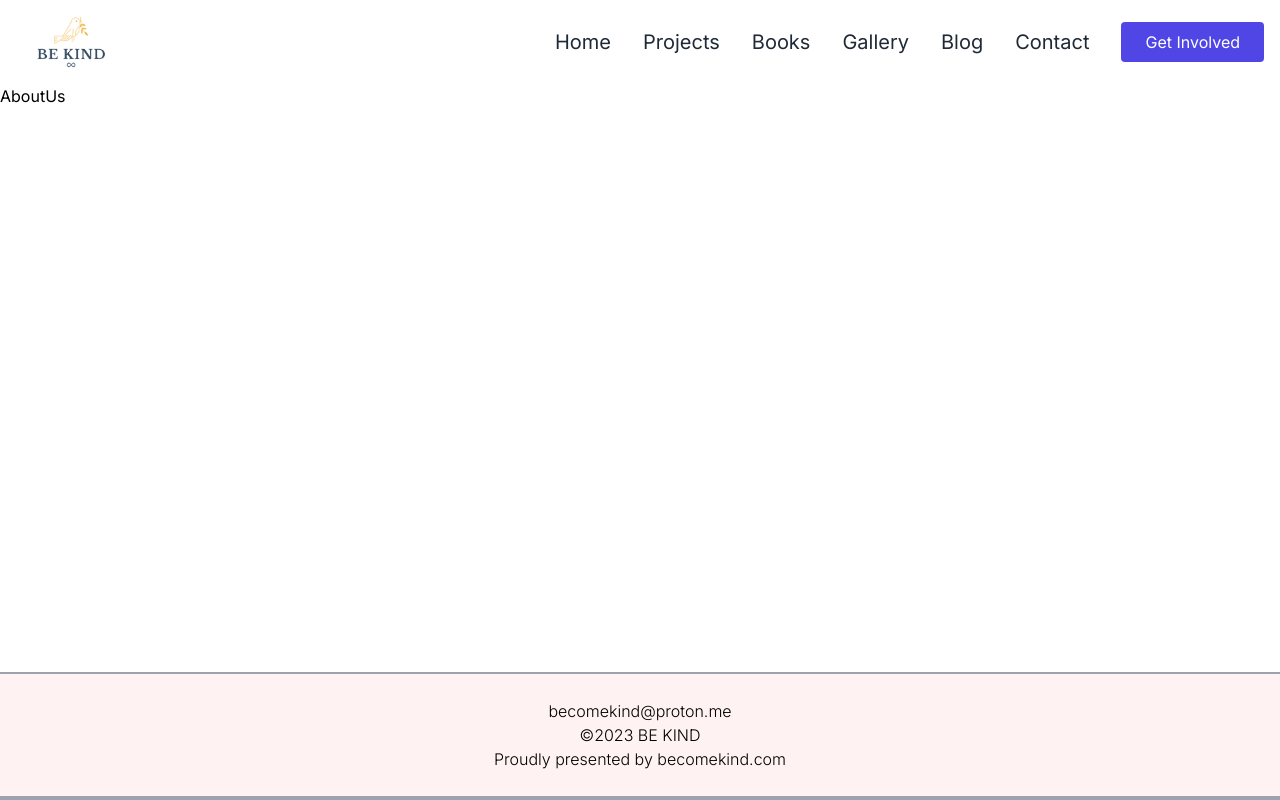
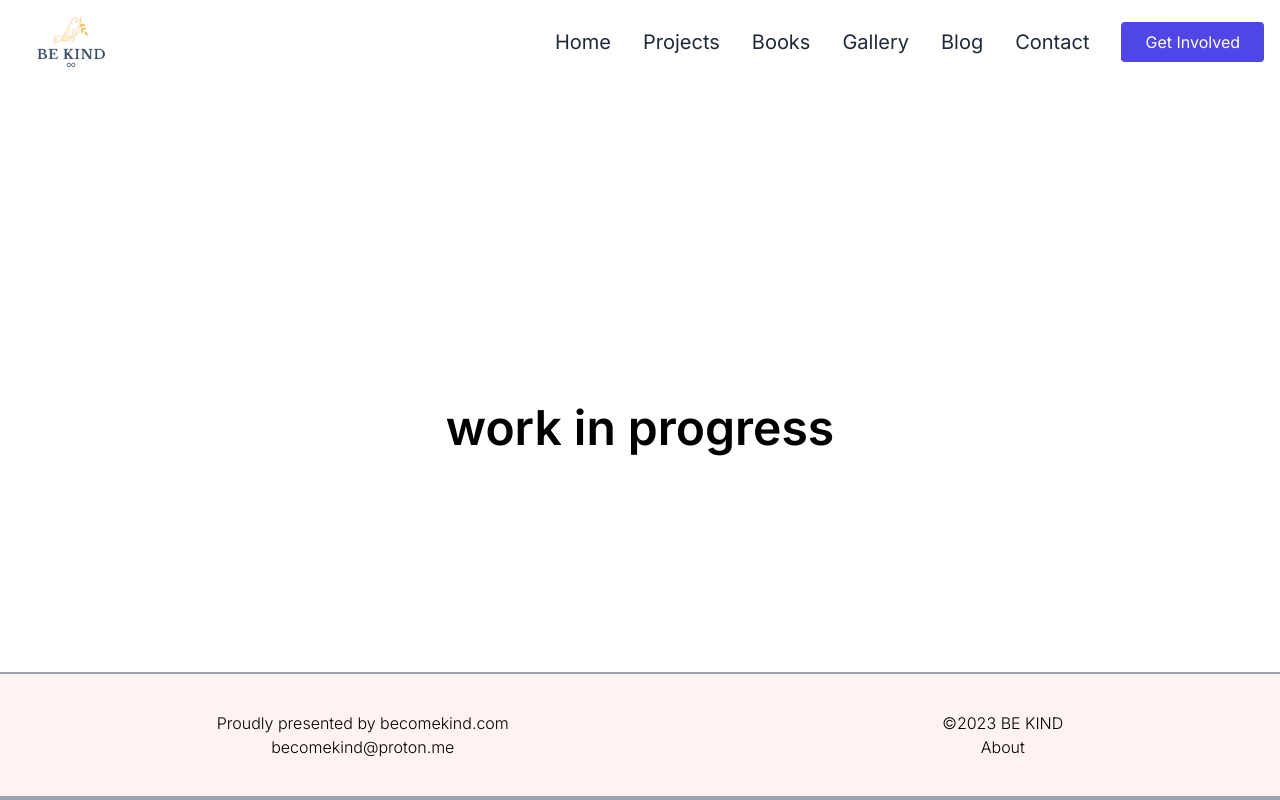
Before and after one commit to Stef14-bit/become-kind, a Next.js app: page /about_us in a window 1280 px wide. Built offline with nearby package versions, Linux system fonts and the light colour scheme.

Commit message:
placeholder for about us page

```diff
--- a/app/about_us/page.tsx
+++ b/app/about_us/page.tsx
@@ -3,7 +3,13 @@ import React from "react";
 type Props = {};
 
 function AboutUs({}: Props) {
-  return <div>AboutUs</div>;
+  return (
+    <div className="">
+      <h2 className="font-semibold text-5xl text-center mt-[25%] px-5 font[poppins]">
+        work in progress
+      </h2>
+    </div>
+  );
 }
 
 export default AboutUs;
--- a/app/components/Footer.tsx
+++ b/app/components/Footer.tsx
@@ -5,11 +5,16 @@ type Props = {};
 
 function Footer({}: Props) {
   return (
-    <footer className="w-full border-gray-400 border-t-2 border-b-4 h-32 flex flex-col items-center justify-center font-light bg-red-50 ">
-      <p>becomekind@proton.me</p>
-      <p>©2023 BE KIND</p>
-      <p>Proudly presented by becomekind.com</p>
-      <Link href={"/app/about_us/"} />
+    <footer className="w-full border-gray-400 border-t-2 border-b-4 h-32 flex justify-around items-center font-light bg-red-50 ">
+      <div className=" flex flex-col justify-center content-center p-5 text-center">
+        {" "}
+        <p>Proudly presented by becomekind.com</p> <p>becomekind@proton.me</p>
+      </div>
+      <div className="flex flex-col justify-center content-center p-5 text-center">
+        {" "}
+        <p>©2023 BE KIND</p>
+        <Link href={"/about_us/"}>About</Link>
+      </div>
     </footer>
   );
 }
```
